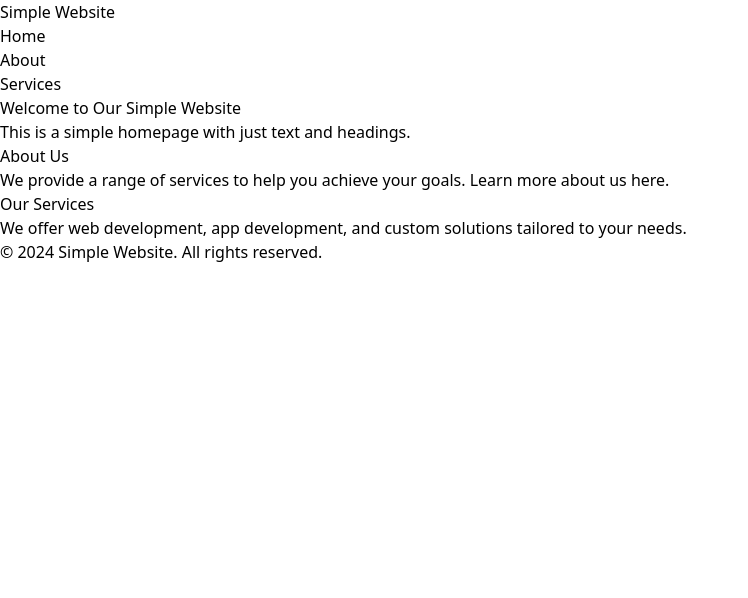
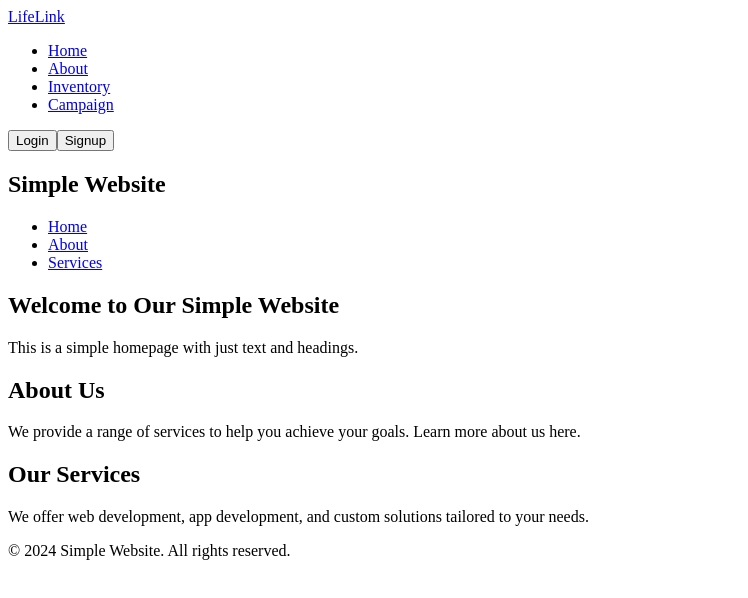
Before and after one commit to AnuragSingh101/LifeLink-Health-Site, a React (Vite) app in the folder LifeLink-Client/: page / in a window 1280 px wide. Shown: the top 598 px of the page, without its empty margins (0-748 px from the left). Built offline with nearby package versions, Linux system fonts and the light colour scheme.

Commit message:
added some routes

```diff
--- a/LifeLink-Client/src/App.jsx
+++ b/LifeLink-Client/src/App.jsx
@@ -1,4 +1,5 @@
 import { useState } from 'react'
+import { BrowserRouter as Router, Route, Routes } from 'react-router-dom';
 import './App.css'
 import Login from './components/Auth/login'
 import Register from './components/Auth/register'
@@ -14,13 +15,14 @@
 
   return (
     <>
-    {/* <NavBar/> */}
-    {/* <DashboardNavBar/> */}
-    {/* <Register/> */}
-    <HomePage/>
-    {/* <About/> */}
-    {/* <Campaign/> */}
-    {/* <Login/> */}
+    <Router>
+      <NavBar />
+      <Routes>
+        <Route path='/' element={<HomePage/>} />
+        <Route path='/login' element={<Login/>} />
+        <Route path='/register' element={<Register/>} />
+      </Routes>
+    </Router>
     </>
   )
 }
--- a/LifeLink-Client/src/index.css
+++ b/LifeLink-Client/src/index.css
@@ -1,3 +1,3 @@
-@tailwind base;
+/* @tailwind base;
 @tailwind components;
-@tailwind utilities;
+@tailwind utilities; */
```
